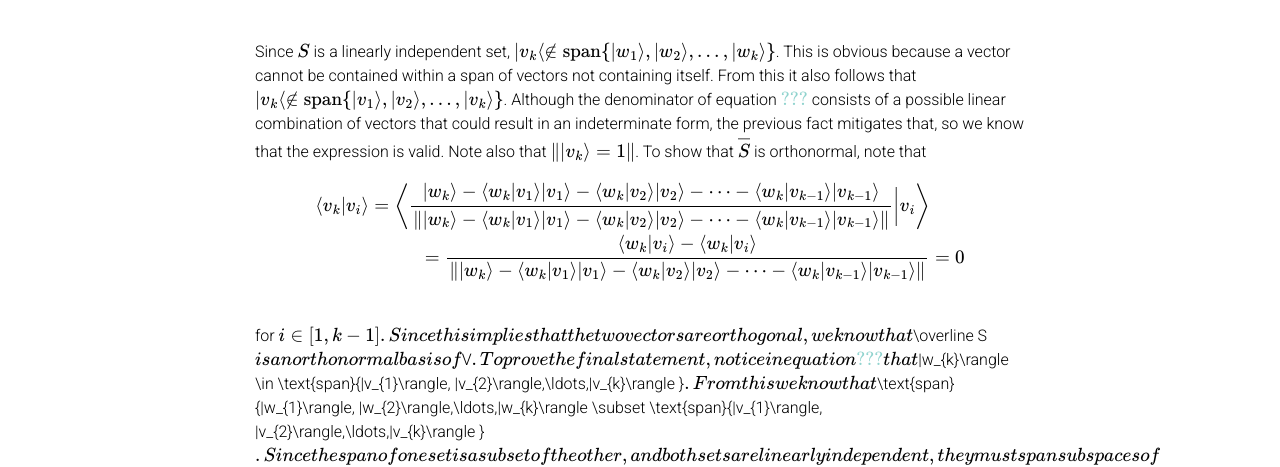
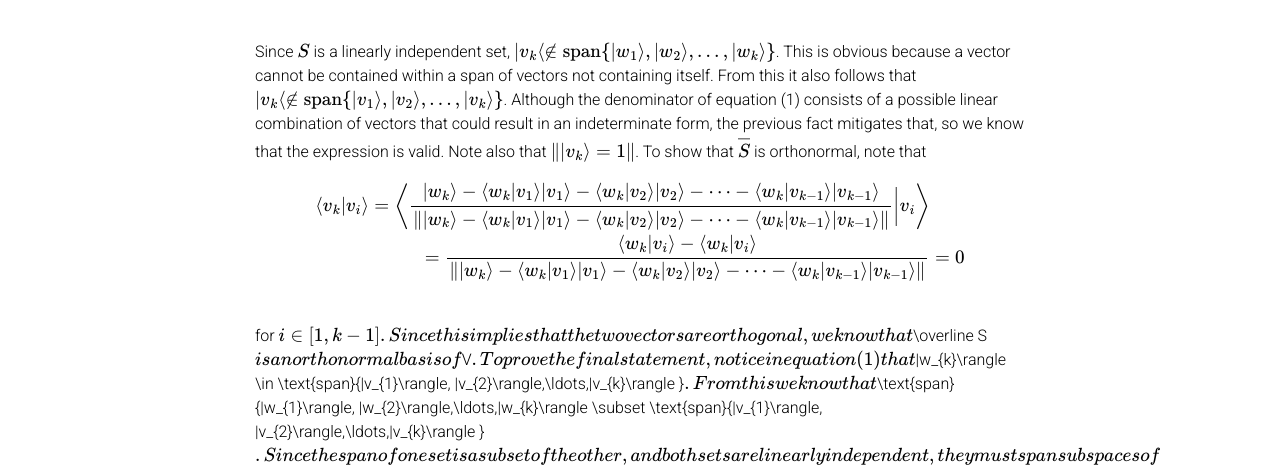
Before and after one commit to Quadcryo/quadcryo, a Jekyll site: the page built from _projects/quantum mechanics research.md, in a window 1280 px wide and 900 px high, scrolled down 2634 px. Shown: the part 298-765 px from the top of the window. Built offline with Jekyll 4.4.1, drawn with Linux system fonts in a browser that asks for light colours; comment, search, counter and statistics services are not loaded; a style sheet for code colours, icons or effects is not loaded.

Commit message:
removed refs

```diff
--- a/_projects/quantum mechanics research.md
+++ b/_projects/quantum mechanics research.md
@@ -118,7 +118,7 @@ $$
 $$
 
 <br>
-Since $$S$$ is a linearly independent set, $$|v_{k}\langle \not\in \text{span}\{|w_{1}\rangle, |w_{2}\rangle,\ldots,|w_{k}\rangle\}$$. This is obvious because a vector cannot be contained within a span of vectors not containing itself. From this it also follows that $$|v_{k}\langle \not\in \text{span}\{|v_{1}\rangle, |v_{2}\rangle,\ldots,|v_{k}\rangle\}$$. Although the denominator of equation $$\ref{eq:1}$$ consists of a possible linear combination of vectors that could result in an indeterminate form, the previous fact mitigates that, so we know that the expression is valid. Note also that $$\left\Vert |v_{k}\rangle = 1 \right\Vert $$. To show that $$\overline S$$ is orthonormal, note that
+Since $$S$$ is a linearly independent set, $$|v_{k}\langle \not\in \text{span}\{|w_{1}\rangle, |w_{2}\rangle,\ldots,|w_{k}\rangle\}$$. This is obvious because a vector cannot be contained within a span of vectors not containing itself. From this it also follows that $$|v_{k}\langle \not\in \text{span}\{|v_{1}\rangle, |v_{2}\rangle,\ldots,|v_{k}\rangle\}$$. Although the denominator of equation (1) consists of a possible linear combination of vectors that could result in an indeterminate form, the previous fact mitigates that, so we know that the expression is valid. Note also that $$\left\Vert |v_{k}\rangle = 1 \right\Vert $$. To show that $$\overline S$$ is orthonormal, note that
 <br>
 
 $$
@@ -130,6 +130,6 @@ $$
 $$
 
 <br>
-for $$i\in [1,k-1]. Since this implies that the two vectors are orthogonal, we know that $$\overline S$$ is an orthonormal basis of $$V$$. To prove the final statement, notice in equation $$\ref{eq:1}$$ that $$|w_{k}\rangle \in \text{span}\{|v_{1}\rangle, |v_{2}\rangle,\ldots,|v_{k}\rangle \}$$. From this we know that $$\text{span}\{|w_{1}\rangle, |w_{2}\rangle,\ldots,|w_{k}\rangle \subset \text{span}\{|v_{1}\rangle, |v_{2}\rangle,\ldots,|v_{k}\rangle \}$$. Since the span of one set is a subset of the other, and both sets are linearly independent, they must span subspaces of $$V$$ with equal dimension. This implies that $$\text{span}(S) = \text{span}(\overline S)$$, and we are done.
+for $$i\in [1,k-1]. Since this implies that the two vectors are orthogonal, we know that $$\overline S$$ is an orthonormal basis of $$V$$. To prove the final statement, notice in equation (1) that $$|w_{k}\rangle \in \text{span}\{|v_{1}\rangle, |v_{2}\rangle,\ldots,|v_{k}\rangle \}$$. From this we know that $$\text{span}\{|w_{1}\rangle, |w_{2}\rangle,\ldots,|w_{k}\rangle \subset \text{span}\{|v_{1}\rangle, |v_{2}\rangle,\ldots,|v_{k}\rangle \}$$. Since the span of one set is a subset of the other, and both sets are linearly independent, they must span subspaces of $$V$$ with equal dimension. This implies that $$\text{span}(S) = \text{span}(\overline S)$$, and we are done.
 <br>
 ■
```
